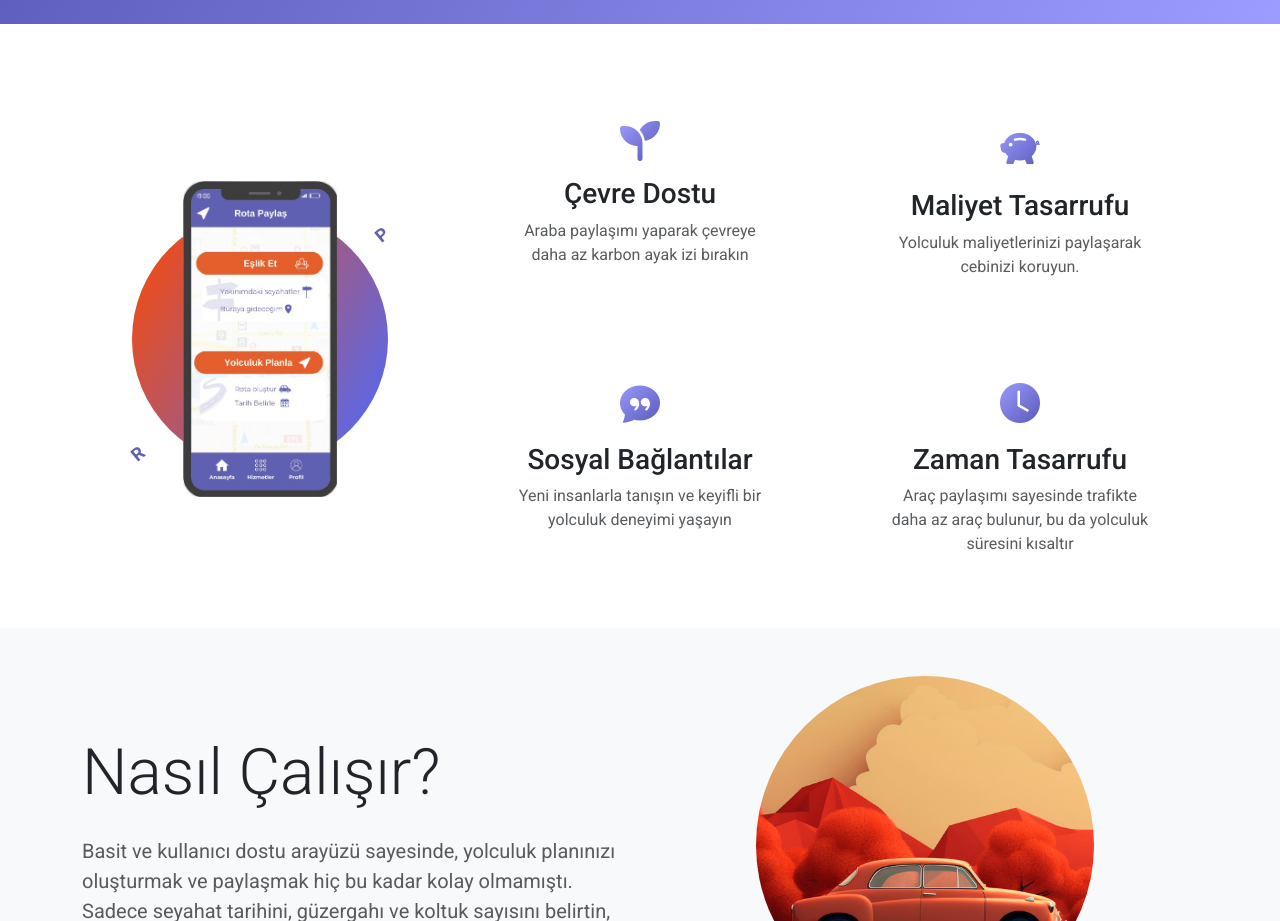
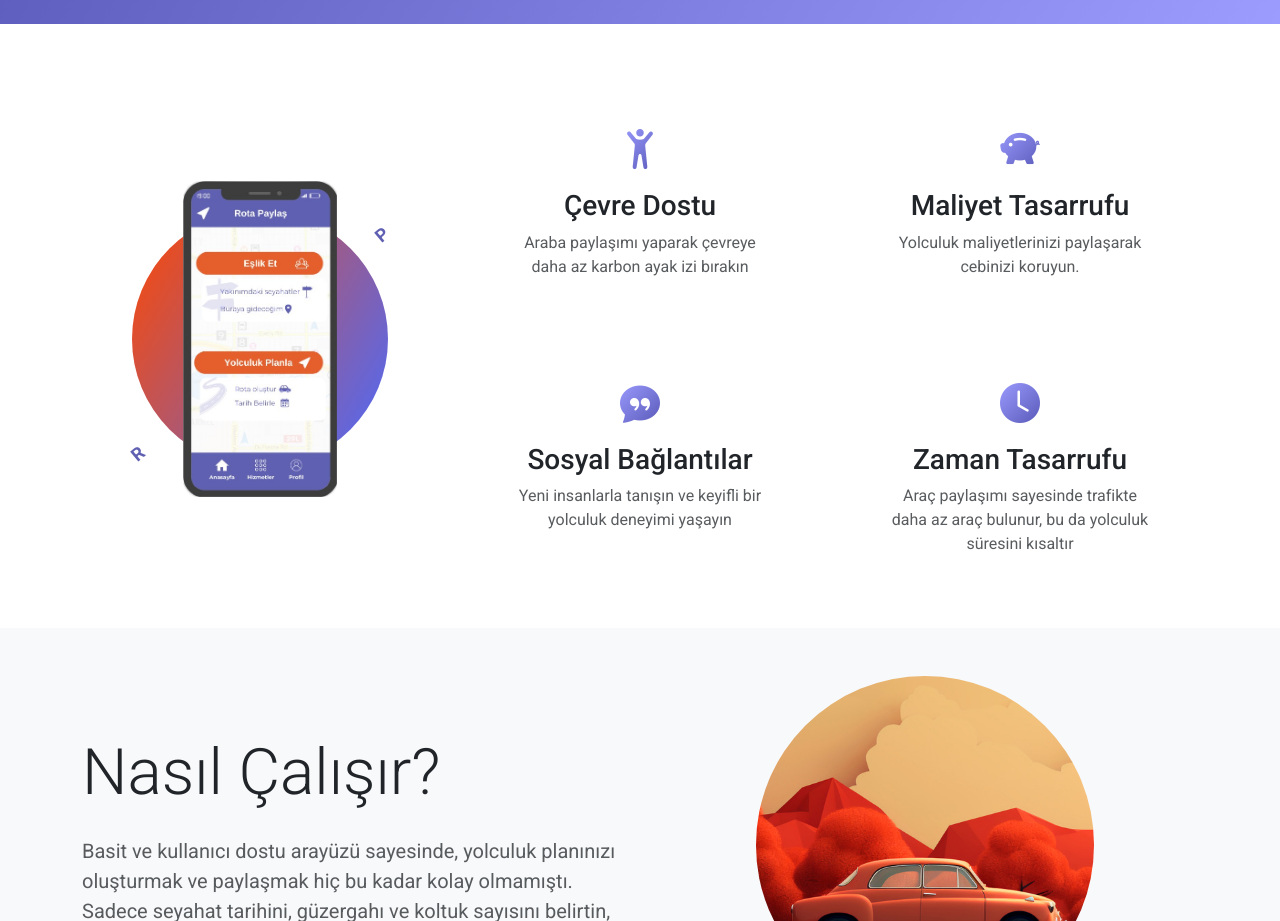
Before and after one commit to mujdatciftci/RotaPaylas, a plain HTML site: page index.html in a window 1280 px wide. Shown: the part 1260-2181 px from the top of the page. Drawn offline with nearby package versions, Linux system fonts and the light colour scheme.

Commit message:
Fixed icons

```diff
--- a/index.html
+++ b/index.html
@@ -158,7 +158,7 @@
           <div class="col-lg-8 my-5 my-lg-0 py-4">
             <div class="row">
               <div class="col-12 col-md-6 text-center py-5">
-                <i class="fa-solid fa-seedling fs-1 mb-2 font-gradient"></i>
+                <i class="bi bi-person-arms-up fs-1 mb-2 font-gradient"></i>
                 <h3 class="mt-2 mb-0">Çevre Dostu</h3>
                 <p class="text-muted px-5 mt-2">
                   Araba paylaşımı yaparak çevreye daha az karbon ayak izi
```
